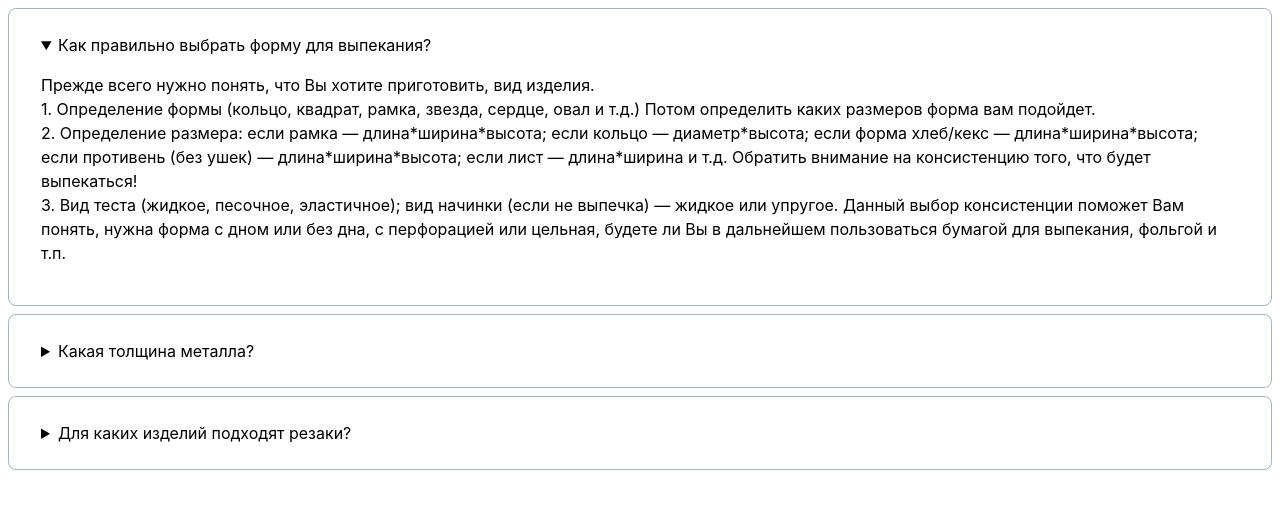
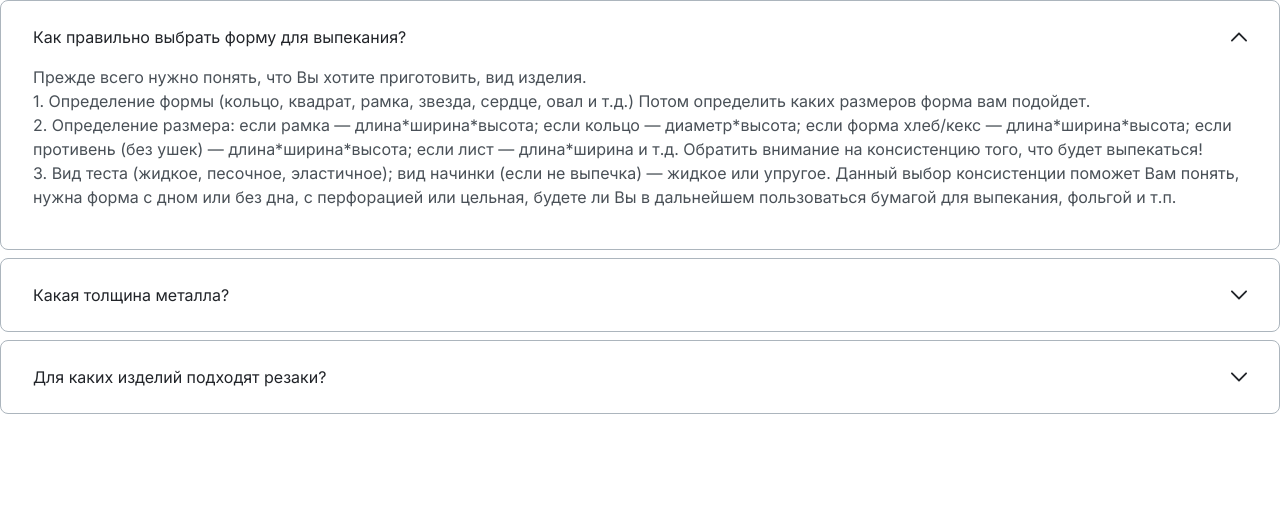
Before and after one commit to js-tasks-ru/htmlcss-20250313_boldnesspie, a website: page 03-lection1/02-accordion/index.html in a window 1280 px wide. Drawn offline with Linux system fonts and the light colour scheme; files that its build step writes are made by us from their sources.

Commit message:
add svg and modified components

```diff
--- a/03-lection1/02-accordion/accordion.css
+++ b/03-lection1/02-accordion/accordion.css
@@ -15,11 +15,22 @@
   }
 
   .accordion__title {
+    display: flex;
+    justify-content: space-between;
+    align-items: center;
+
     font-style: normal;
     font-weight: 400;
     font-size: 16px;
     line-height: 24px;
     color: var(--black);
+
+    cursor: pointer;
+  }
+
+  .accordion__item[open] .arrow-icon {
+    transform: rotate(180deg);
+    transition: transform .3s ease;
   }
 
   .accordion__content {
@@ -31,3 +42,9 @@
     line-height: 24px;
     color: var(--grey-4);
   }
+
+  .arrow-icon {
+    width: 16px;
+    height: 16px;
+    color: var(--black);
+  }
--- a/03-lection1/02-accordion/index.html
+++ b/03-lection1/02-accordion/index.html
@@ -2,7 +2,7 @@
 <!-- Страница с аккордеоном -->
 <html lang="ru">
     <head>
-        <link rel="stylesheet" href="../../assets/css/main.css">
+        <link rel="stylesheet" href="../../assets/css/index.css">
         <link rel="stylesheet" href="./accordion.css">
     </head>
     <body>
@@ -10,7 +10,10 @@
 
             <details class="accordion__item" open>
               <summary class="accordion__title">
-                Как правильно выбрать форму для выпекания?
+                <span>Как правильно выбрать форму для выпекания?</span>
+                <svg class="arrow-icon">
+                  <use href="../../assets/images/icons.svg#arrow"></use>
+                </svg>
               </summary>
               <p class="accordion__content">
                 Прежде всего нужно понять, что Вы хотите приготовить, вид изделия.
@@ -31,7 +34,12 @@
             </details>
 
             <details class="accordion__item">
-              <summary class="accordion__title">Какая толщина металла?</summary>
+              <summary class="accordion__title">
+                <span>Какая толщина металла?</span>
+                <svg class="arrow-icon">
+                  <use href="../../assets/images/icons.svg#arrow"></use>
+                </svg>
+              </summary>
               <p class="accordion__content">
                 Толщина изделий напрямую зависит от высоты и размера изделия.
                 Например, чем ниже и шире форма, тем больше шанс, что она пойдет
@@ -46,7 +54,10 @@
 
             <details class="accordion__item">
               <summary class="accordion__title">
-                Для каких изделий подходят резаки?
+                <span>Для каких изделий подходят резаки?</span>
+                <svg class="arrow-icon">
+                  <use href="../../assets/images/icons.svg#arrow"></use>
+                </svg>
               </summary>
               <p class="accordion__content">
                 Ячеистые и круглые резаки подходят <b>для нарезки и разметки</b>
```
Also changed, not shown: 05-lection3/01-tooltip/index.html (+3 -4 lines), 05-lection3/01-tooltip/tooltip.css (+11 -0 lines), 05-lection3/02-modal/index.html (+2 -19 lines), 05-lection3/02-modal/modal.css (+11 -0 lines), assets/images/icons.svg (added).
